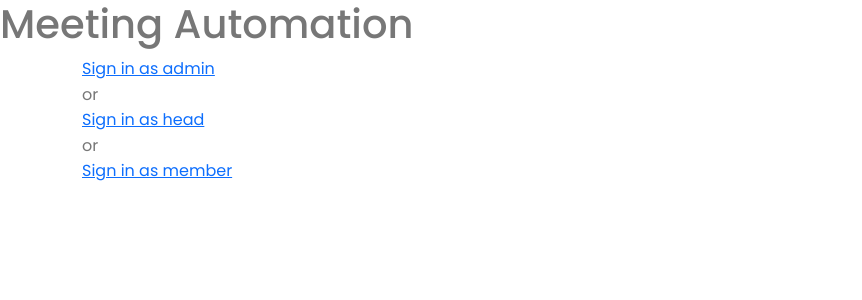
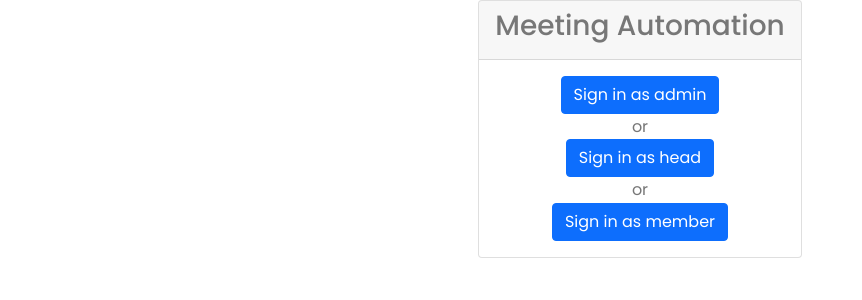
Before and after one commit to final-year-project-rucse/Meeting-Automation, a React (Create React App) app in the folder client/: page / in a window 1280 px wide. Shown: the top 300 px of the page, without its empty margins (0-862 px from the left). Built offline with nearby package versions, Linux system fonts and the light colour scheme.

Commit message:
login page ok

```diff
--- a/client/src/pages/Home/Home.js
+++ b/client/src/pages/Home/Home.js
@@ -1,16 +1,18 @@
+
 const Home = () => {
   return (
-    <div>
-      <div class="btn-group" role="group" aria-label="Basic example">
-        <h1>Meeting Automation</h1>
-      </div>
-      <br />
-      <div className="container">
-        <a href="/admin"> Sign in as admin</a>
-        <p>or</p>
-        <a href="/head/login"> Sign in as head</a>
-        <p>or</p>
-        <a href="/member/login"> Sign in as member</a>
+    <div className="home_container">
+      <div class="card text-center ">
+        <div class="card-header">
+          <h3>Meeting Automation</h3>
+        </div>
+        <div class="card-body">
+          <a href="/admin" class="btn btn-primary">Sign in as admin</a>
+          <p>or</p>
+          <a href="/head/login" class="btn btn-primary"> Sign in as head</a>
+          <p>or</p>
+          <a href="/member/login" class="btn btn-primary"> Sign in as member</a>
+        </div>
       </div>
     </div>
   );
--- a/client/src/sass/pages/_index.scss
+++ b/client/src/sass/pages/_index.scss
@@ -2,3 +2,4 @@
 @import "./committee/committee";
 @import "./head/committeeName";
 @import "./head/createMeeting";
+@import "./home/home";
--- /dev/null
+++ b/client/src/sass/pages/home/_home.scss
@@ -0,0 +1,5 @@
+.home_container {
+    display: flex;
+    justify-content: center;
+    align-items: center;
+}
```
